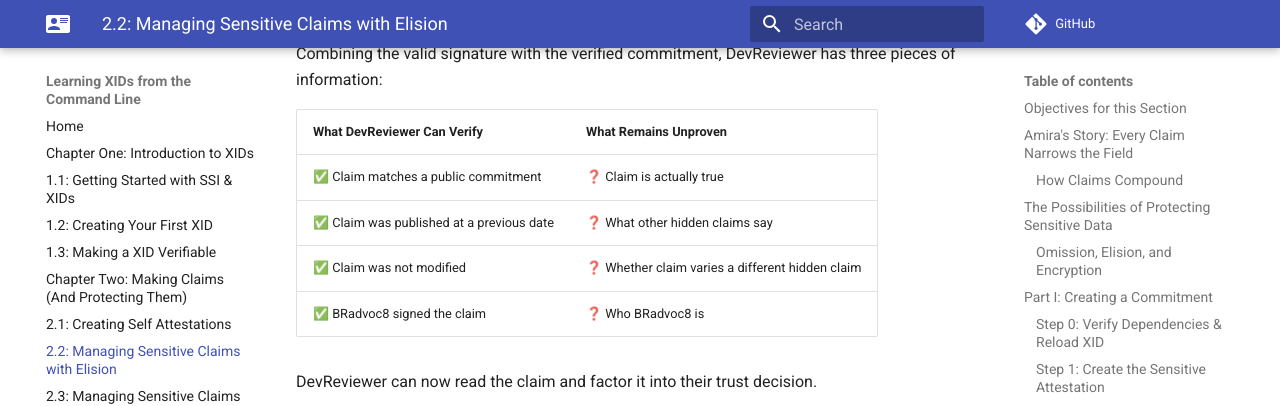
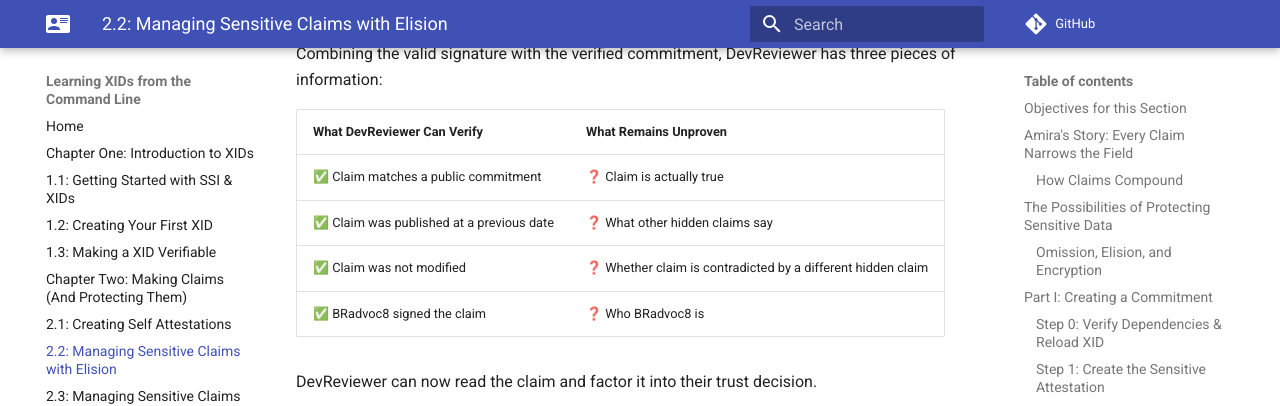
Before and after one commit to BlockchainCommons/XID-Quickstart, an MkDocs documentation site: the page built from docs/02_2_Managing_Claims_Elision.md, in a window 1280 px wide and 900 px high, scrolled down 7373 px. Shown: the top 406 px of the window. Built offline with MkDocs 1.6.1 and Material for MkDocs 9.7.7, drawn with Linux system fonts in a browser that asks for light colours; comment, search, counter and statistics services are not loaded.

Commit message:
Update 02_2_Managing_Claims_Elision.md

```diff
--- a/docs/02_2_Managing_Claims_Elision.md
+++ b/docs/02_2_Managing_Claims_Elision.md
@@ -275,7 +275,7 @@ DevReviewer has three pieces of information:
 |---------------------|----------------------|
 | ✅ Claim matches a public commitment | ❓ Claim is actually true |
 | ✅ Claim was published at a previous date | ❓ What other hidden claims say |
-| ✅ Claim was not modified | ❓ Whether claim varies a different hidden claim |
+| ✅ Claim was not modified | ❓ Whether claim is contradicted by a different hidden claim |
 | ✅ BRadvoc8 signed the claim | ❓ Who BRadvoc8 is |
 
 DevReviewer can now read the claim and factor it into their trust decision.
```
